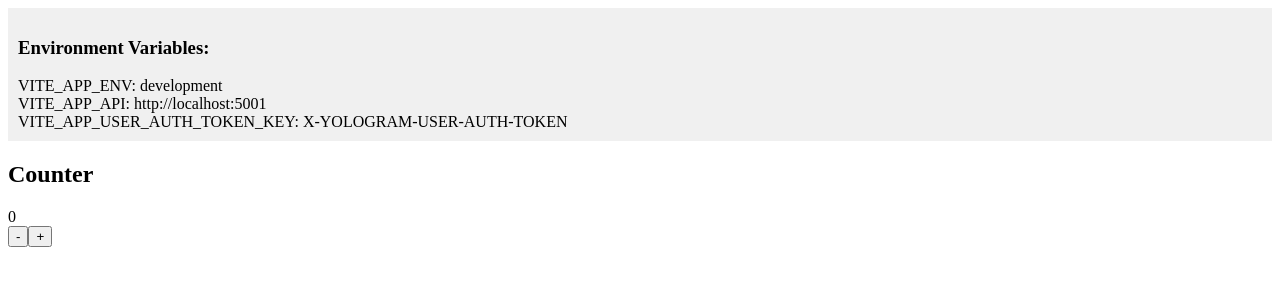
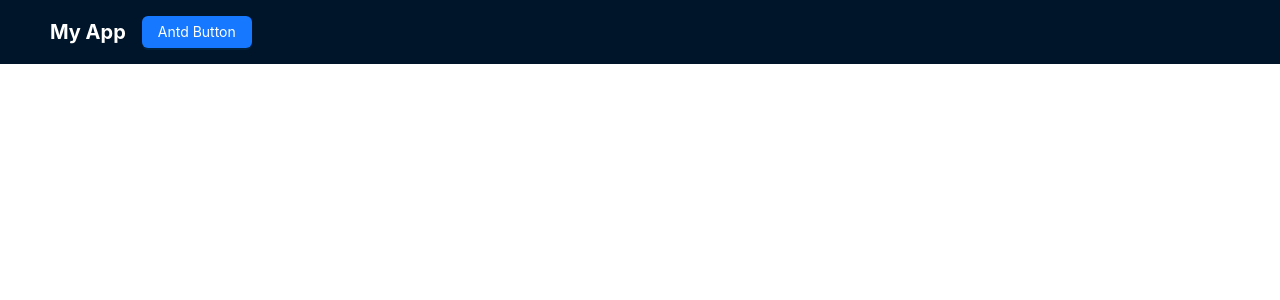
Before and after one commit to yologger/yologram-web-v2, a React (Vite) app: page / in a window 1280 px wide. Shown: the top 300 px of the page. Built offline with nearby package versions, Linux system fonts and the light colour scheme.

Commit message:
chore: add antd, css modules 예시 추가

```diff
--- a/package.json
+++ b/package.json
@@ -18,6 +18,7 @@
     "test:ui": "vitest --ui"
   },
   "dependencies": {
+    "antd": "^5.26.4",
     "react": "^19.1.0",
     "react-dom": "^19.1.0"
   },
@@ -29,6 +30,7 @@
     "@testing-library/user-event": "^14.6.1",
     "@types/react": "^19.1.8",
     "@types/react-dom": "^19.1.6",
+    "@types/react-router-dom": "^5.3.3",
     "@vitejs/plugin-react": "^4.6.0",
     "@vitest/ui": "^3.2.4",
     "eslint": "^9.30.1",
--- /dev/null
+++ b/src/App.module.css
@@ -0,0 +1,11 @@
+.header {
+  color: white;
+  display: flex;
+  align-items: center;
+  gap: 16px;
+}
+
+.title {
+  font-weight: bold;
+  font-size: 20px;
+}
--- a/src/App.tsx
+++ b/src/App.tsx
@@ -1,22 +1,18 @@
-import { Counter } from './components/counter';
+import { Button, Layout } from 'antd';
+import 'antd/dist/reset.css';
+import styles from './App.module.css';
 
-function App() {
-  const appEnv = import.meta.env.VITE_APP_ENV;
-  const appApi = import.meta.env.VITE_APP_API;
-  const userAuthTokenKey = import.meta.env.VITE_APP_USER_AUTH_TOKEN_KEY;
+const { Header } = Layout;
 
+export default function App() {
   return (
-    <>
-      <div style={{ padding: '10px', backgroundColor: '#f0f0f0', marginBottom: '20px' }}>
-        <h3>Environment Variables:</h3>
-        <div>VITE_APP_ENV: {appEnv}</div>
-        <div>VITE_APP_API: {appApi}</div>
-        <div>VITE_APP_USER_AUTH_TOKEN_KEY: {userAuthTokenKey}</div>
-      </div>
-
-      <Counter />
-    </>
+    <Layout>
+      <Header className={styles.header}>
+        <div className={styles.title}>My App</div>
+        <Button type="primary" onClick={() => alert('Clicked!')}>
+          Antd Button
+        </Button>
+      </Header>
+    </Layout>
   );
 }
-
-export default App;
```
Also changed, not shown: 1 other file (tests, documents, lock files or other folders).
